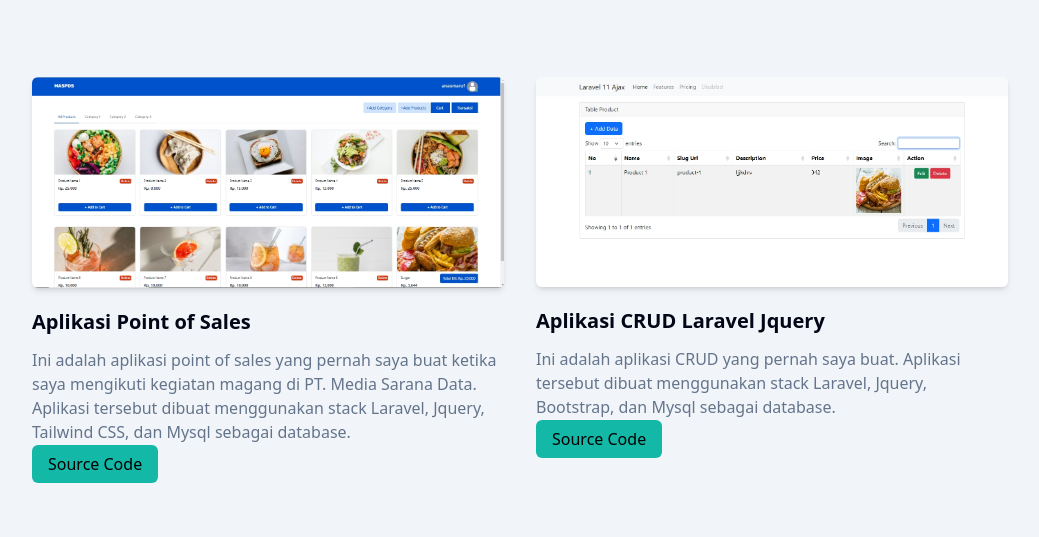
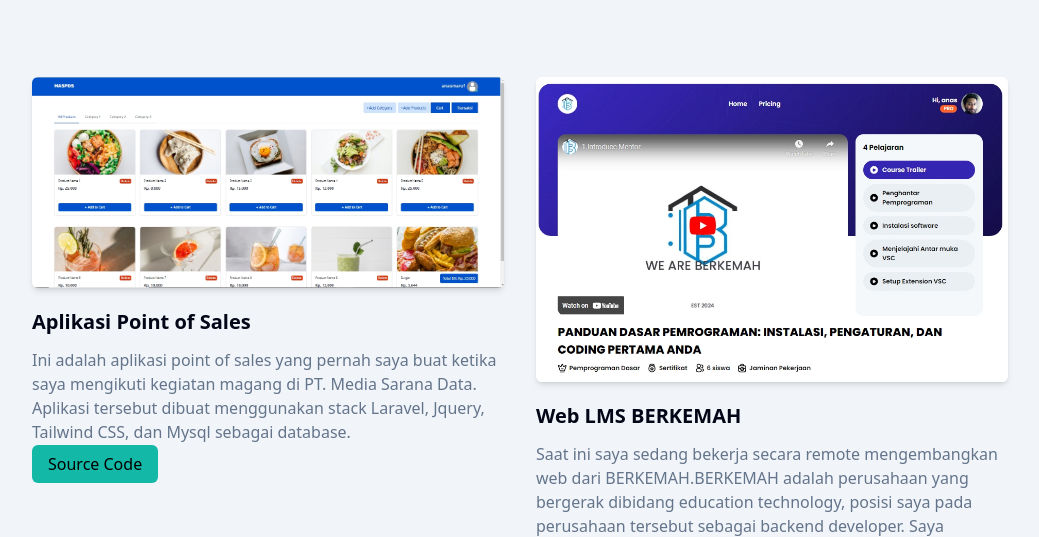
Before and after one commit to AnasMaruf/my-portfolio, a website: page index.html in a window 1280 px wide. Shown: the part 1591-2128 px from the top of the page, without its empty margins (120-1159 px from the left). Drawn offline with Linux system fonts and the light colour scheme; files whose address does not match are found by name.

Commit message:
Add new portfolio

```diff
--- a/index.html
+++ b/index.html
@@ -319,7 +319,7 @@
           <div class="mb-12 p-4 md:w-1/2">
             <div class="rounded-md shadow-md overflow-hidden">
               <img
-                src="./img/portfolio/laravel-jquery.jpg"
+                src="./img/portfolio/berkemah.jpg"
                 alt="crud"
                 width="w-full"
               />
@@ -327,19 +327,22 @@
             <h3
               class="font-semibold text-xl text-dark mt-5 mb-3 dark:text-white"
             >
-              Aplikasi CRUD Laravel Jquery
+              Web LMS BERKEMAH
             </h3>
             <p class="font-medium text-base text-secondary mb-2">
-              Ini adalah aplikasi CRUD yang pernah saya buat. Aplikasi tersebut
-              dibuat menggunakan stack Laravel, Jquery, Bootstrap, dan Mysql
-              sebagai database.
+              Saat ini saya sedang bekerja secara remote mengembangkan web dari
+              BERKEMAH.BERKEMAH adalah perusahaan yang bergerak dibidang
+              education technology, posisi saya pada perusahaan tersebut sebagai
+              backend developer. Saya bertanggung jawab dalam pembuatan fitur
+              diskusi, fitur payment gateway yang terintegrasi dengan midtrans,
+              pengembangan API, dan management database.
             </p>
             <a
-              href="https://github.com/AnasMaruf/laravel11-ajax"
+              href="https://berkemah.my.id/"
               class="bg-primary py-2 px-4 rounded-md hover:bg-teal-300"
               target="_blank"
             >
-              Source Code
+              Demo
             </a>
           </div>
           <div class="mb-12 p-4 md:w-1/2">
```
Also changed, not shown: img/portfolio/berkemah.jpg (added).
